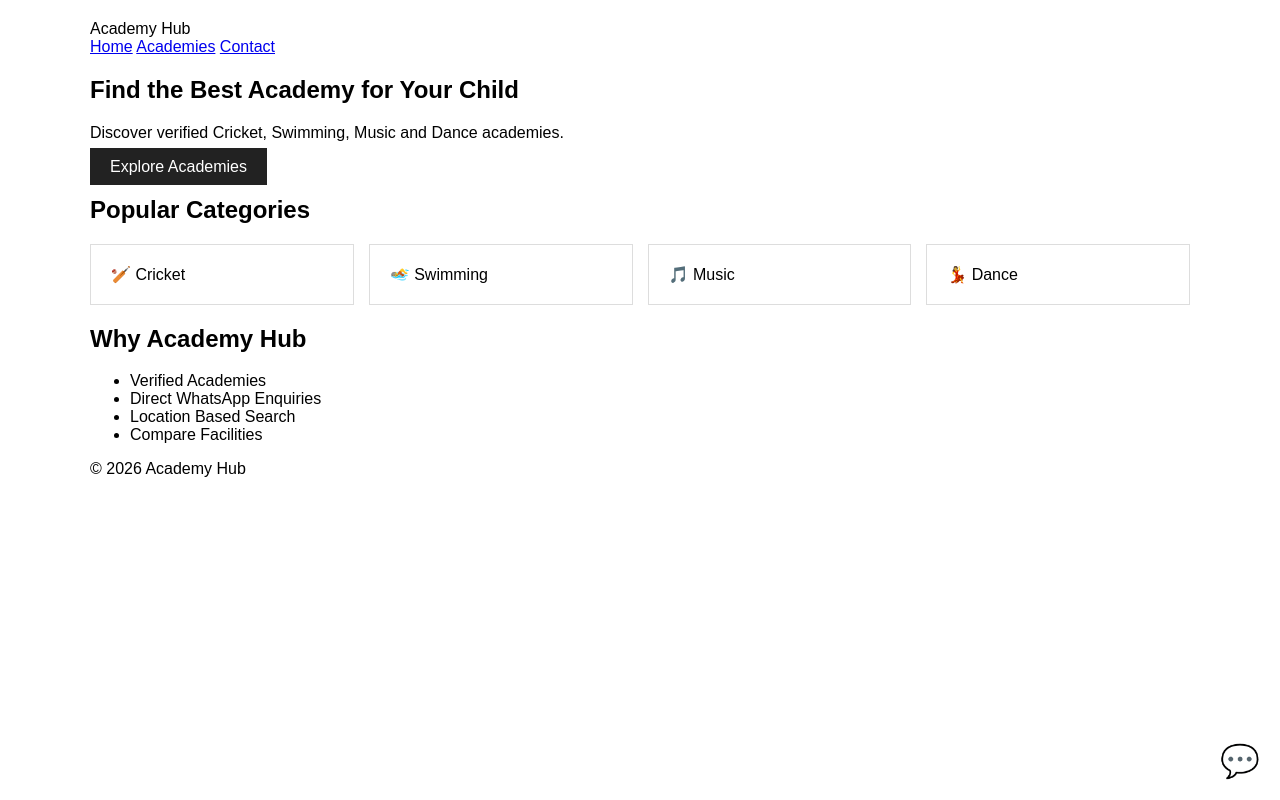
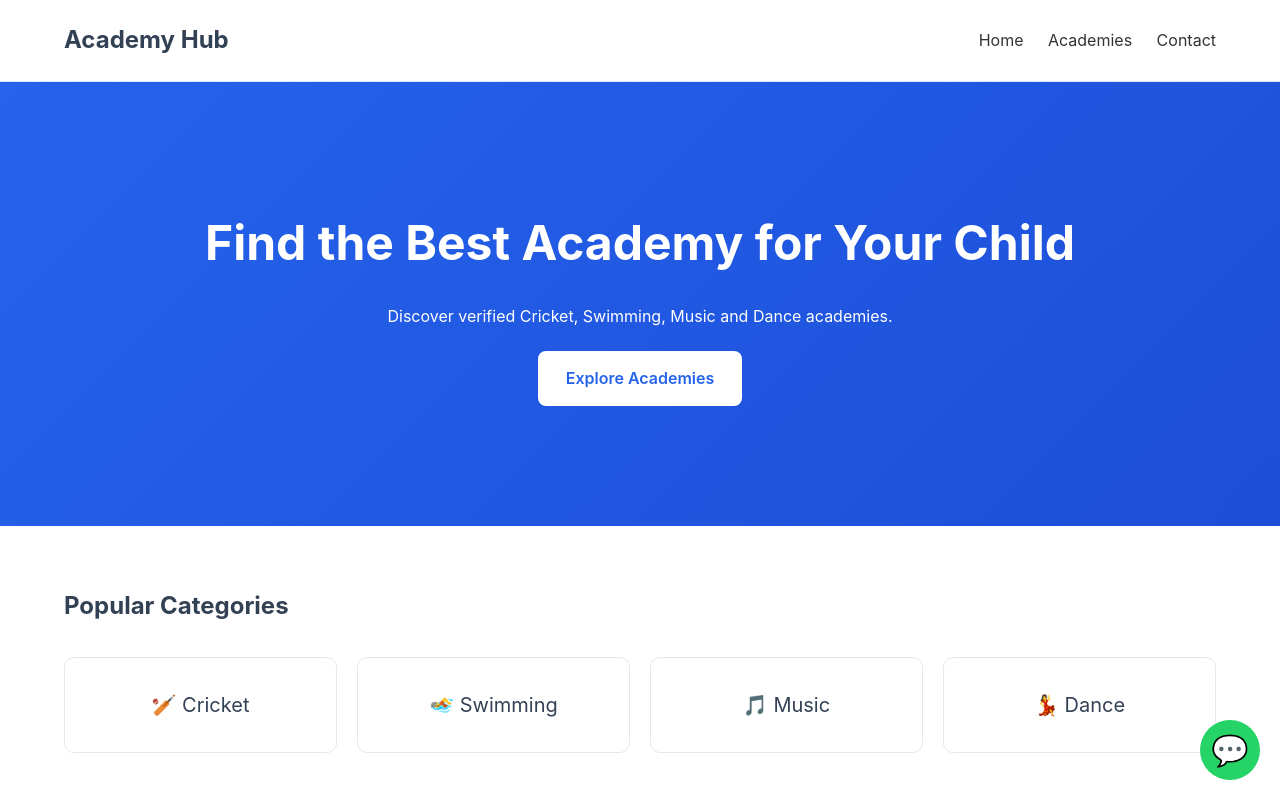
Before and after one commit to bhumas-org/academy.bhuma.github.io, a plain HTML site: page index.html in a window 1280 px wide. Shown: the top 800 px of the page. Drawn offline with Linux system fonts and the light colour scheme.

Commit message:
Update style.css

```diff
--- a/assets/css/style.css
+++ b/assets/css/style.css
@@ -1 +1,200 @@
-body{font-family:Arial;max-width:1100px;margin:auto;padding:20px}.grid{display:grid;grid-template-columns:repeat(auto-fit,minmax(180px,1fr));gap:15px}.card{border:1px solid #ddd;padding:20px}.btn{padding:10px 20px;background:#222;color:#fff;text-decoration:none}.whatsapp{position:fixed;bottom:20px;right:20px;font-size:32px;text-decoration:none}
+:root {
+
+    --primary: #2563eb;
+    --dark: #0f172a;
+    --light: #f8fafc;
+    --border: #e2e8f0;
+}
+
+* {
+
+    margin: 0;
+    padding: 0;
+    box-sizing: border-box;
+}
+
+body {
+
+    font-family: Inter, Arial, sans-serif;
+    color: #334155;
+    line-height: 1.7;
+}
+
+.container {
+
+    width: 90%;
+    max-width: 1200px;
+    margin: auto;
+}
+
+.navbar {
+
+    background: white;
+    border-bottom: 1px solid var(--border);
+}
+
+.navbar .container {
+
+    display: flex;
+    justify-content: space-between;
+    align-items: center;
+
+    padding: 20px 0;
+}
+
+.logo {
+
+    font-size: 24px;
+    font-weight: 700;
+}
+
+nav a {
+
+    text-decoration: none;
+    color: #333;
+    margin-left: 20px;
+}
+
+.hero {
+
+    background: linear-gradient(
+        135deg,
+        #2563eb,
+        #1d4ed8
+    );
+
+    color: white;
+
+    text-align: center;
+
+    padding: 120px 20px;
+}
+
+.hero h1 {
+
+    font-size: 3rem;
+    margin-bottom: 20px;
+}
+
+.btn {
+
+    display: inline-block;
+
+    margin-top: 20px;
+
+    background: white;
+
+    color: #2563eb;
+
+    text-decoration: none;
+
+    padding: 14px 28px;
+
+    border-radius: 8px;
+
+    font-weight: 600;
+}
+
+.categories {
+
+    padding: 60px 0;
+}
+
+.grid {
+
+    display: grid;
+
+    grid-template-columns:
+        repeat(auto-fit, minmax(220px, 1fr));
+
+    gap: 20px;
+
+    margin-top: 30px;
+}
+
+.card {
+
+    padding: 30px;
+
+    border: 1px solid var(--border);
+
+    border-radius: 10px;
+
+    text-align: center;
+
+    font-size: 20px;
+
+    background: white;
+}
+
+.features {
+
+    padding: 60px 0;
+}
+
+.features ul {
+
+    margin-top: 20px;
+}
+
+.features li {
+
+    margin-bottom: 12px;
+}
+
+#search {
+
+    width: 100%;
+
+    padding: 14px;
+
+    border: 1px solid #ddd;
+
+    border-radius: 8px;
+
+    margin: 20px 0;
+}
+
+.academy-card {
+
+    border: 1px solid var(--border);
+
+    padding: 20px;
+
+    border-radius: 10px;
+
+    margin-bottom: 20px;
+}
+
+.whatsapp {
+
+    position: fixed;
+
+    right: 20px;
+    bottom: 20px;
+
+    width: 60px;
+    height: 60px;
+
+    border-radius: 50%;
+
+    background: #25d366;
+
+    color: white;
+
+    display: flex;
+
+    align-items: center;
+    justify-content: center;
+
+    text-decoration: none;
+
+    font-size: 30px;
+}
+
+footer {
+
+    padding: 40px 0;
+
+    text-align: center;
+}
```
